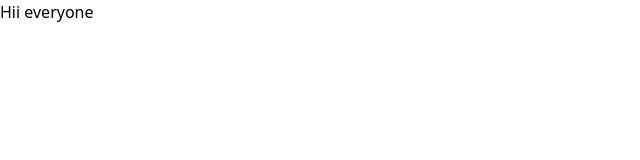
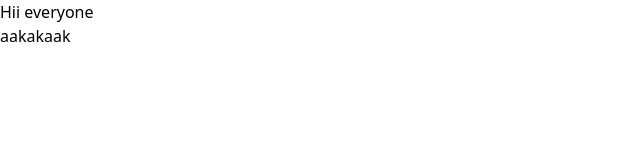
Before and after one commit to himanshusyuni/Graph-Visualizer, a React (Vite) app in the folder frontend/Graph-visualizer/: page / in a window 1280 px wide. Shown: the top 160 px of the page, without its empty margins (0-640 px from the left). Built offline with nearby package versions, Linux system fonts and the light colour scheme.

Commit message:
harsh's second commit in harsh branch

```diff
--- a/frontend/Graph-visualizer/src/App.jsx
+++ b/frontend/Graph-visualizer/src/App.jsx
@@ -3,6 +3,7 @@ function App() {
     <>
     <div className="bg-slate-400">
       <h2 > Hii everyone</h2>
+      <h1> aakakaak</h1>
     </div>
     </>
   )
```
